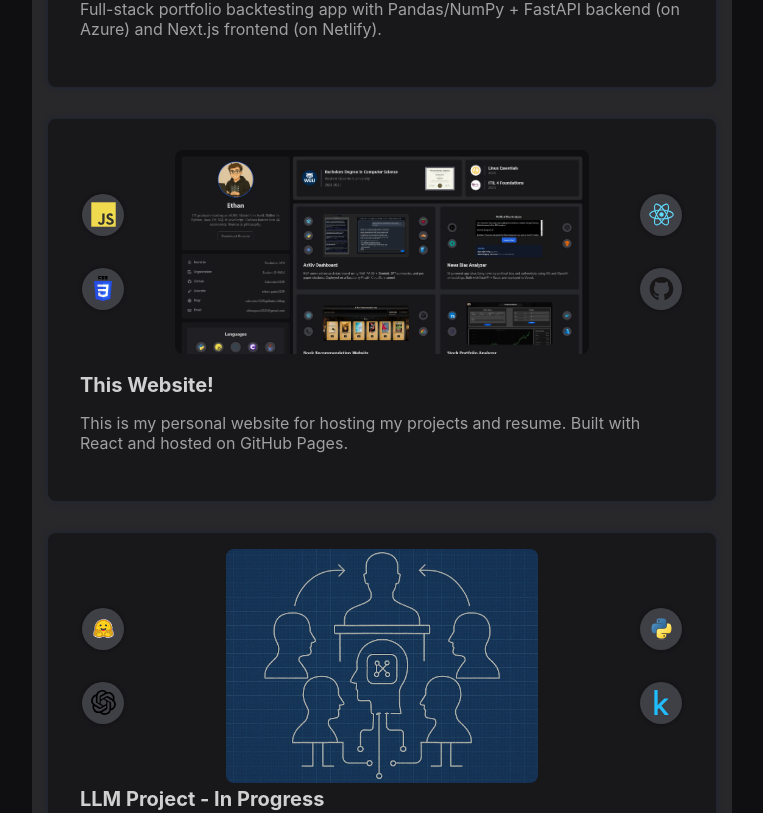
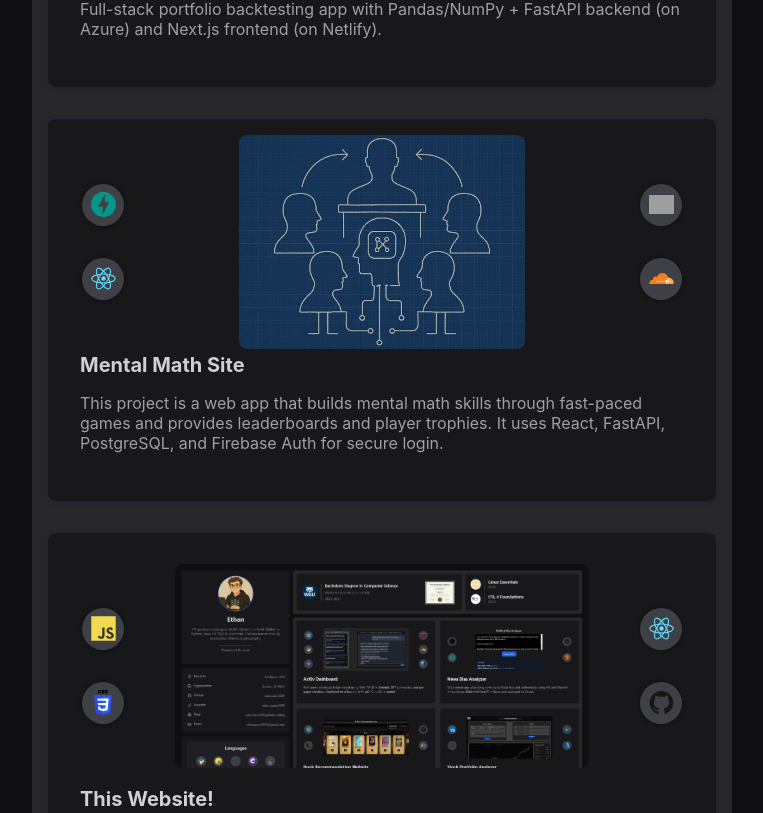
Before and after one commit to Calculator5329/Calculator5329.github.io, a React (Create React App) app: page / in a window 1280 px wide. Shown: the part 1889-2702 px from the top of the page, without its empty margins (516-1279 px from the left). Built offline with nearby package versions, Linux system fonts and the light colour scheme; grey boxes are pictures that could not be loaded.

Commit message:
Update Projects.js

```diff
--- a/src/components/Projects.js
+++ b/src/components/Projects.js
@@ -115,6 +115,31 @@ export default function Projects() {
       />
 
       <Project
+        title="Mental Math Site"
+        image={`${process.env.PUBLIC_URL}/llm_project.png`}
+        description="This project is a web app that builds mental math skills through fast-paced games and provides leaderboards and player trophies. It uses React, FastAPI, PostgreSQL, and Firebase Auth for secure login."
+        link=""
+        techIcons={[
+          {
+            src: `${process.env.PUBLIC_URL}/icon/FastAPI.svg`,
+            name: "FastAPI",
+          },
+          {
+            src: `${process.env.PUBLIC_URL}/icon/React.svg`,
+            name: "React",
+          },
+          {
+            src: `${process.env.PUBLIC_URL}/icon/SQL.svg`,
+            name: "SQL",
+          },
+          {
+            src: `${process.env.PUBLIC_URL}/icon/Cloudflare.svg`,
+            name: "Cloudflare",
+          },
+        ]}
+      />
+
+      <Project
         title="This Website!"
         image={`${process.env.PUBLIC_URL}/portfolio-site.png`}
         description="This is my personal website for hosting my projects and resume. Built with React and hosted on GitHub Pages."
@@ -138,31 +163,6 @@ export default function Projects() {
           },
         ]}
       />
-
-      <Project
-        title="LLM Project - In Progress"
-        image={`${process.env.PUBLIC_URL}/llm_project.png`}
-        description="An ongoing project exploring contrasting viewpoints through fine-tuned LLMs. Built using Hugging Face tools and OpenAI APIs."
-        link=""
-        techIcons={[
-          {
-            src: `${process.env.PUBLIC_URL}/icon/hf.svg`,
-            name: "Hugging Face",
-          },
-          {
-            src: `${process.env.PUBLIC_URL}/icon/OpenAI.svg`,
-            name: "OpenAI API",
-          },
-          {
-            src: `${process.env.PUBLIC_URL}/icon/Python.svg`,
-            name: "Pythont",
-          },
-          {
-            src: `${process.env.PUBLIC_URL}/icon/Kaggle.svg`,
-            name: "Kaggle",
-          },
-        ]}
-      />
     </div>
   );
 }
```
